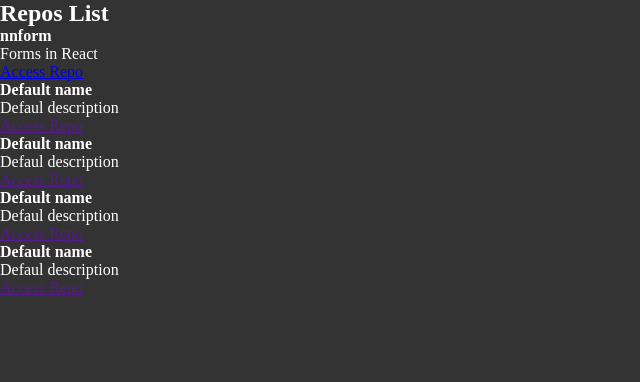
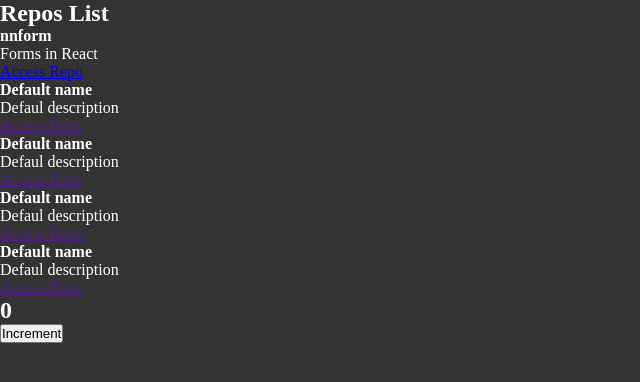
Before and after one commit to GabrielCastello/githubExplorer, a React app: page / in a window 1280 px wide. Shown: the top 382 px of the page, without its empty margins (0-640 px from the left). Built offline with nearby package versions, Linux system fonts and the light colour scheme.

Commit message:
Created Counter componente and implemented in the root component App.jsx

```diff
--- a/src/App.jsx
+++ b/src/App.jsx
@@ -1,6 +1,12 @@
+import { Counter } from './components/Counter';
 import { RepositoryList } from './components/RepositoryList';
 import './styles/global.scss';
 
 export function App () {
-  return <RepositoryList/>
+  return (
+    <>
+      <RepositoryList />
+      <Counter />
+    </>
+  )
 }
--- /dev/null
+++ b/src/components/Counter.jsx
@@ -0,0 +1,18 @@
+import { useState } from "react";
+
+
+export function Counter () {
+  const [counter, setCounter] = useState(0);
+
+
+  function increment() {
+    console.log('Incrementing');
+    setCounter(counter + 1);
+  }
+  return (
+    <div>
+      <h2>{counter}</h2>
+      <button type="button" onClick={increment}>Increment</button>
+    </div>
+  )
+}
```
